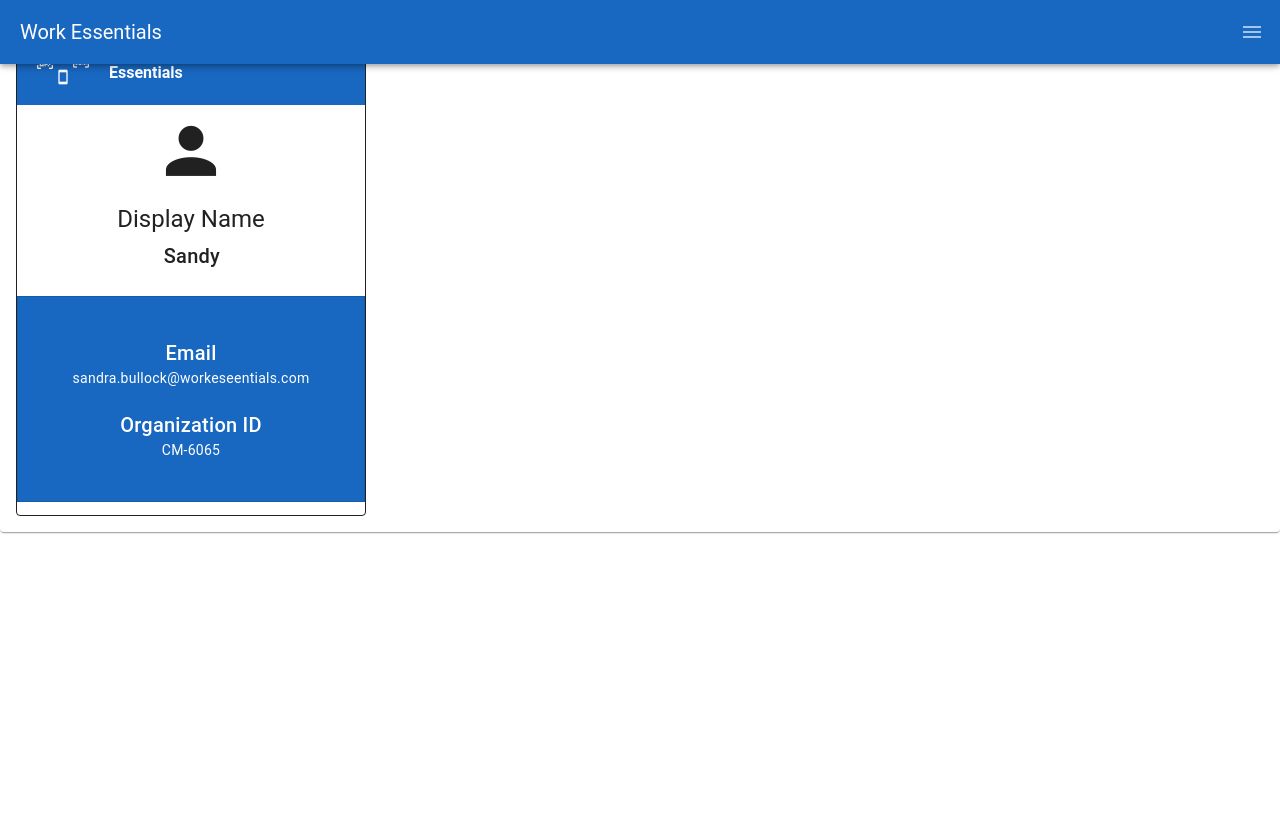
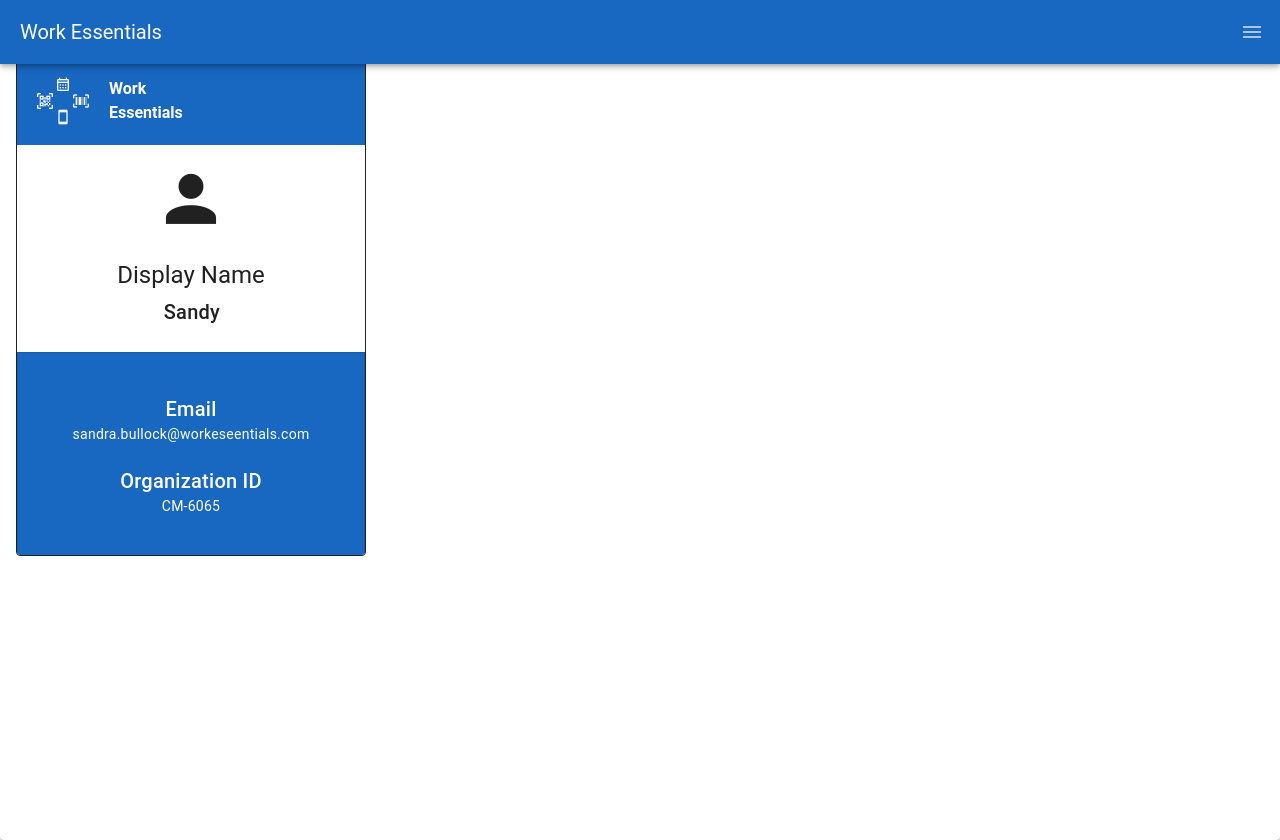
Before and after one commit to lottjerry/my-job-essentials, a Nuxt app: page /dashboard/my-account in a window 1280 px wide. Before the commit the page ends 800 px from the top, so only its background shows below. Built offline with nearby package versions, Linux system fonts and the light colour scheme.

Commit message:
Default dashboard index page

```diff
--- a/pages/dashboard/index.vue
+++ b/pages/dashboard/index.vue
@@ -1,11 +1,14 @@
 <template>
-<div>
-  <h1>dashboard</h1>
-</div>
+  <div>
+    <v-container class="d-flex mt-10 h-screen">
+      <v-card variant="outlined" height="500" width="350"> </v-card>
+    </v-container>
+  </div>
 </template>
 
-<script>
+<script setup>
   definePageMeta({
     layout: 'auth-layout',
   })
+
 </script>
--- a/pages/dashboard/my-account.vue
+++ b/pages/dashboard/my-account.vue
@@ -1,6 +1,6 @@
 <template>
   <div>
-    <v-container>
+    <v-container class="h-screen mt-10">
       <v-card variant="outlined" height="500" width="350">
         <div class="d-flex pa-5 ga-5 bg-primary">
           <!-- Logo Begin -->
@@ -32,7 +32,7 @@
 
         <!-- Profile Picture -->
 
-        <div class="d-flex align-center pa-2 justify-center">
+        <div class="d-flex align-center pa-2 justify-center ma-2">
           <v-icon icon="mdi-account" size="75"></v-icon>
         </div>
 
@@ -81,6 +81,7 @@
         <v-overlay
           v-model="displayNameOverlay"
           class="align-center justify-center"
+          persistent
           contained
         >
           <!-- Display Name Overlay Content Begin-->
```
